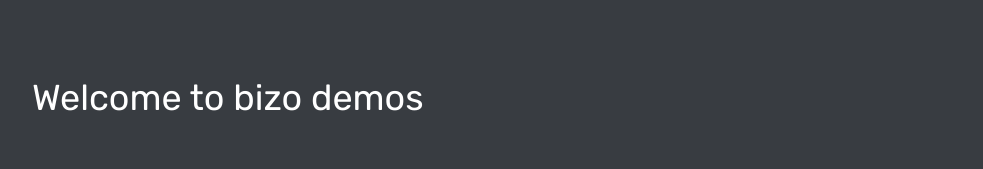
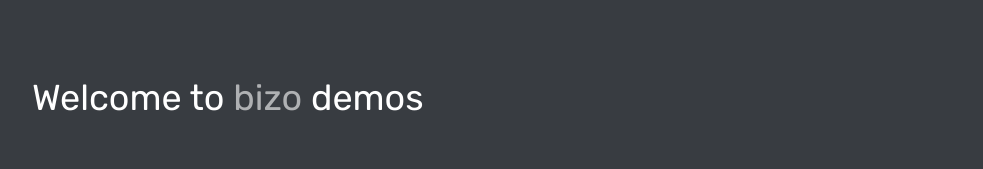
Before and after one commit to bizojs/demo.bizo.dev, a SvelteKit app: page / in a window 1280 px wide. Shown: the part 142-311 px from the top of the page, without its empty margins (148-1131 px from the left). Built offline with nearby package versions, Linux system fonts and the light colour scheme.

Commit message:
fix: minor updates

```diff
--- a/src/app.html
+++ b/src/app.html
@@ -2,8 +2,8 @@
 <html lang="en" class="dark">
 	<head>
 		<meta charset="utf-8" />
-		<link rel="icon" href="https://fav.farm/🎨" />
 		<meta name="viewport" content="width=device-width, initial-scale=1" />
+		<link rel="icon" href="%sveltekit.assets%/favicon.png" />
 		%sveltekit.head%
 		<title>bizo demos</title>
 	</head>
--- a/src/routes/+page.svelte
+++ b/src/routes/+page.svelte
@@ -21,7 +21,7 @@
 </script>
 
 <div use:keybind={{ key: "N" }} on:keybind={toggleNavigation} class="flex flex-col gap-10 lg:m-40">
-	<p class="text-4xl lg:text-left text-center my-10">Welcome to bizo demos</p>
+	<p class="text-4xl lg:text-left text-center my-10">Welcome to <a href="https://bizo.dev" target="_blank" rel="noreferrer" class="text-primary-light/50 dark:text-primary-dark/60">bizo</a> demos</p>
 	<div class="select-none w-full">
 		<button on:click={toggleNavigation} class="flex gap-2 items-center rounded-lg bg-secondary-light/80 hover:bg-secondary-light dark:bg-secondary-dark/40 dark:hover:bg-secondary-dark/60 w-full p-3 justify-between transition">
 			<div class="flex items-center gap-4">
```
Also changed, not shown: static/favicon.png (added).
